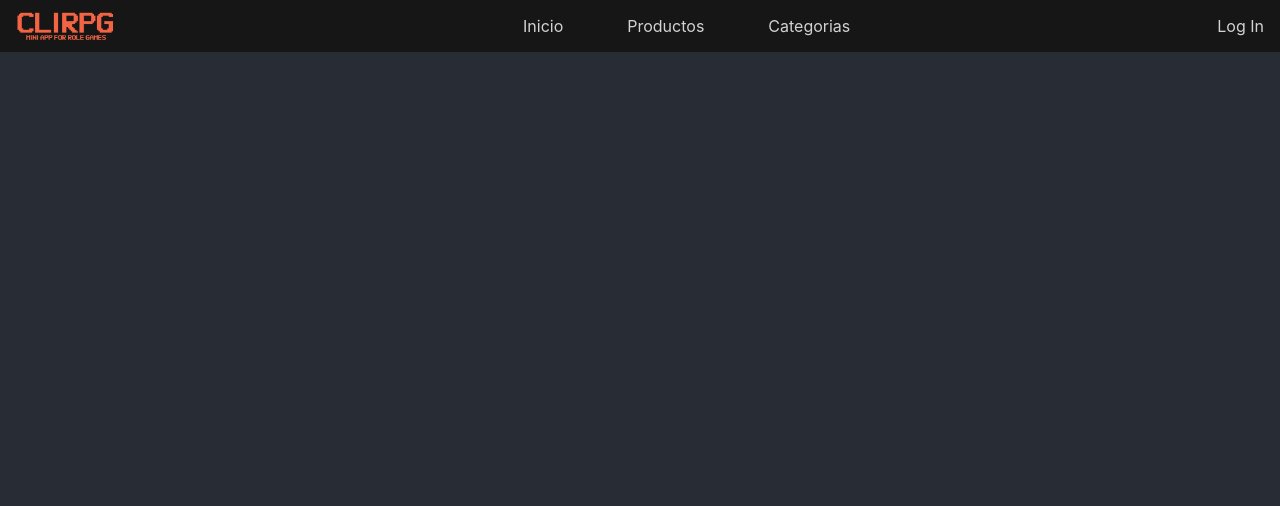
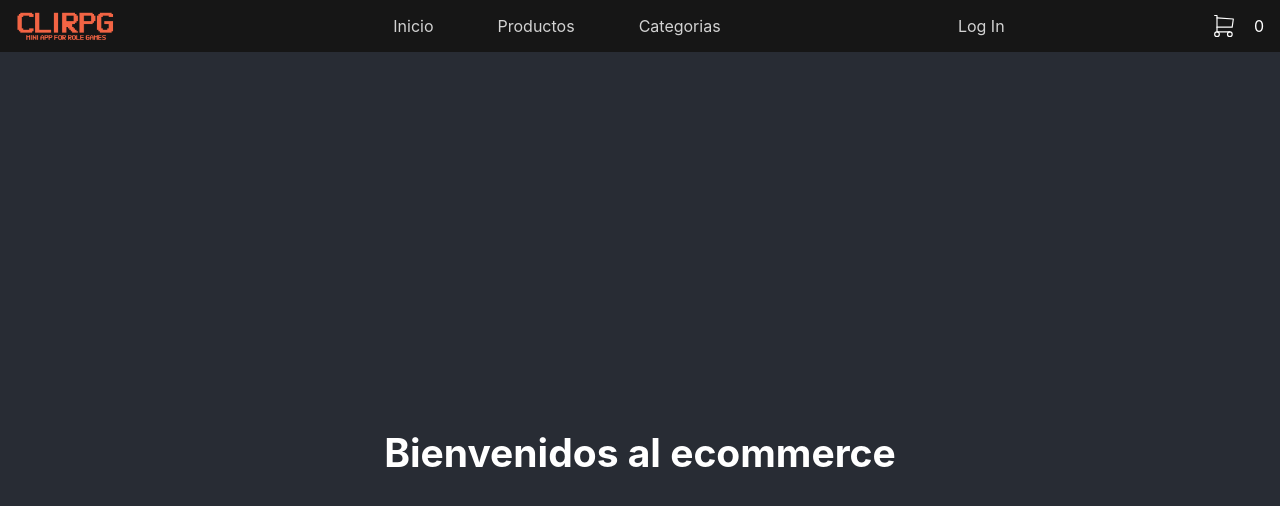
Before and after one commit to dnmartel/ReactJS-Coder, a React (Create React App) app: page / in a window 1280 px wide. Shown: the top 506 px of the page. Built offline with nearby package versions, Linux system fonts and the light colour scheme.

Commit message:
ItemListContainer

```diff
--- a/src/App.js
+++ b/src/App.js
@@ -1,13 +1,14 @@
 import './App.css';
 import NavBar from './components/NavBar/NavBar';
+import ItemListContainer from './components/ItemListContainer/ItemListContainer';
 
 function App() {
   return (
     <div className="App">
       <NavBar/>
-      <header className="App-header">
-
-      </header>
+      <main className="App-header">
+      <ItemListContainer greeting="Bienvenidos al ecommerce"/>
+      </main>
     </div>
   );
 }
--- /dev/null
+++ b/src/components/CartWidget/CartWidget.jsx
@@ -0,0 +1,41 @@
+let styles =
+{
+    svg: {
+        width: "1.75em",
+        height: "1.75em",
+        margin: 0,
+        "margin-right": "1em"
+    },
+    itemsCarrito: {
+        margin: 0,
+        padding: 0,
+        color: "#ffffff"
+    },
+    cart: {
+        display: "flex",
+        "flex-flow": "row",
+        "justify-content": "center",
+        "align-items": "center",
+    }
+}
+
+let itemsCarrito = 0;
+
+const CartWidget = () => {
+    return (
+        <div style={styles.cart}>
+            <svg style={styles.svg} class="icon icon-tabler icon-tabler-shopping-cart" viewBox="0 0 24 24" stroke-width="1" stroke="#ffffff" fill="none" stroke-linecap="round" stroke-linejoin="round">
+                <path stroke="none" d="M0 0h24v24H0z" fill="none" />
+                <circle cx="6" cy="19" r="2" />
+                <circle cx="17" cy="19" r="2" />
+                <path d="M17 17h-11v-14h-2" />
+                <path d="M6 5l14 1l-1 7h-13" />
+            </svg>
+            <p style={styles.itemsCarrito}>
+                {itemsCarrito}
+            </p>
+        </div>
+    );
+}
+
+export default CartWidget;
--- /dev/null
+++ b/src/components/ItemListContainer/ItemListContainer.jsx
@@ -0,0 +1,9 @@
+const ItemListContainer = ({greeting}) => {
+    return (
+        <>
+            <h2>{greeting}</h2>
+        </>
+    );
+}
+
+export default ItemListContainer;
--- a/src/components/NavBar/NavBar.jsx
+++ b/src/components/NavBar/NavBar.jsx
@@ -1,16 +1,19 @@
 import './NavBar.css';
 import logo from './clirpg-logo.png'
+import CartWidget from '../CartWidget/CartWidget';
+
 function NavBar() {
     return (
         <>
             <nav className="NavBar">
-                <img src={logo} />
+                <img src={logo} alt="Logo" />
                 <ul>
-                    <a href="#"><li>Inicio</li></a>
-                    <a href="#"><li>Productos</li></a>
-                    <a href="#"><li>Categorias</li></a>
+                    <a href="./index.html"><li>Inicio</li></a>
+                    <a href="./index.html"><li>Productos</li></a>
+                    <a href="./index.html"><li>Categorias</li></a>
                 </ul>
-                <a href="#"><p>Log In</p></a>
+                <a href="./index.html"><p>Log In</p></a>
+                <CartWidget/>
             </nav>
         </>
     );
```
